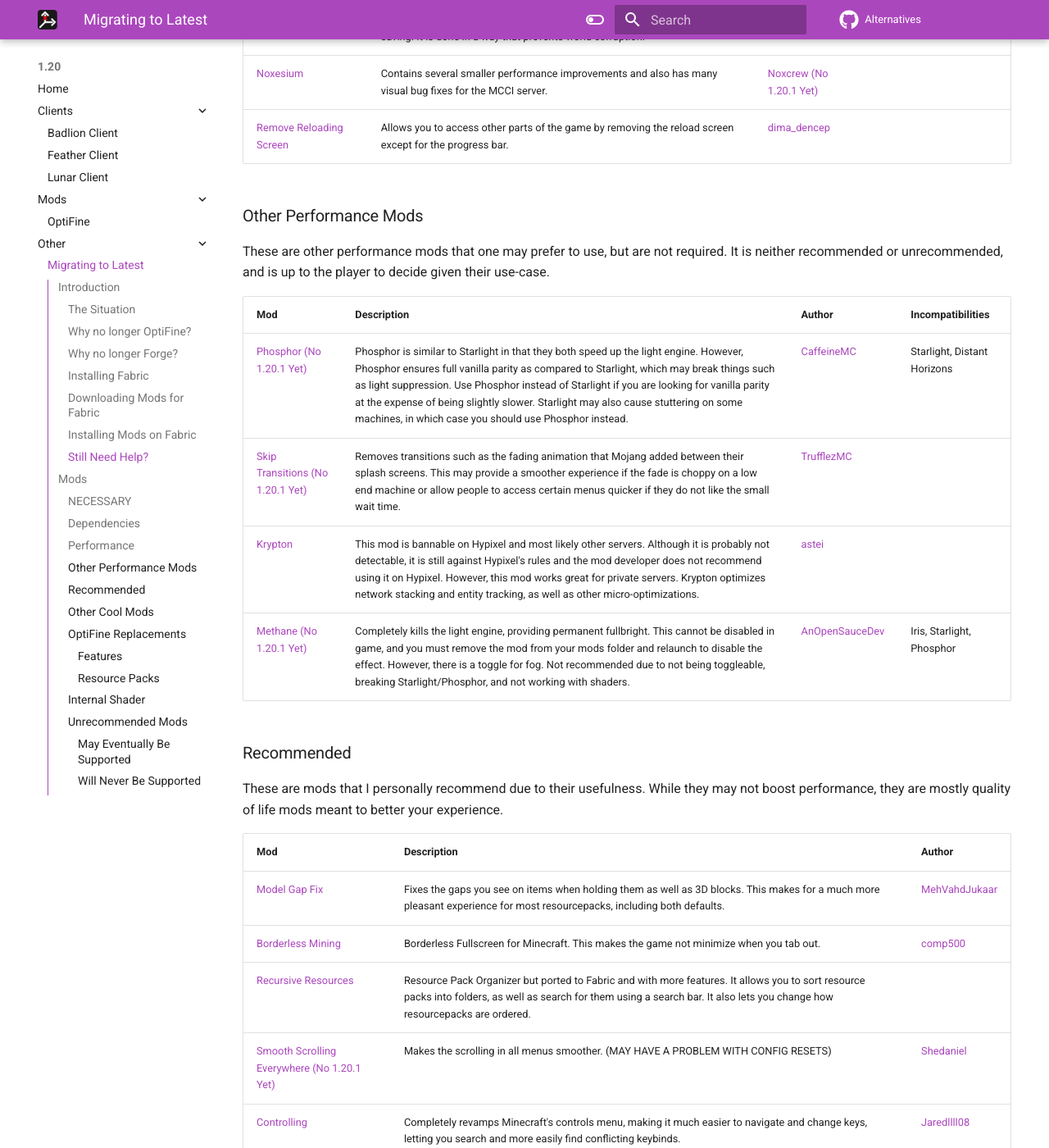
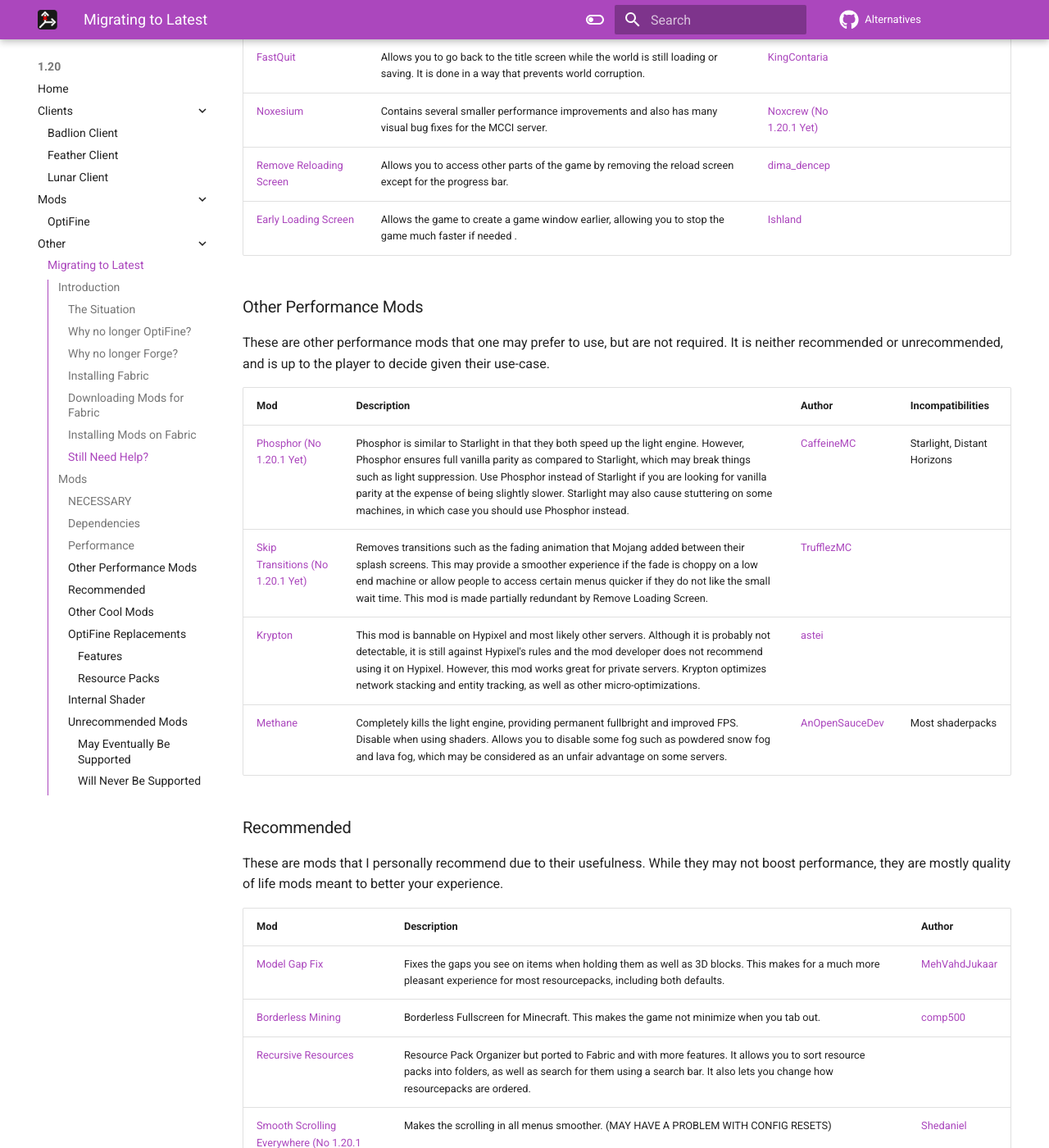
Before and after one commit to MicrocontrollersDev/Alternatives, an MkDocs documentation site: the page built from docs/latest/migrating.md, in a window 1280 px wide and 1400 px high, scrolled down 3274 px. Shown: the whole window at 82% size. Built offline with MkDocs 1.6.1 and Material for MkDocs 9.7.7, drawn with Linux system fonts in a browser that asks for light colours; comment, search, counter and statistics services are not loaded; some of the changed text lies outside the part shown.

Commit message:
some updates some new mods

```diff
--- a/docs/latest/migrating.md
+++ b/docs/latest/migrating.md
@@ -119,6 +119,7 @@
 | [Exordium (No 1.20.1 Yet)](https://modrinth.com/mod/exordium) | Caps the FPS of certain HUD elements that do not need to be updated every frame. | [tr7zw](https://github.com/tr7zw) | May break some HUD elements from other mods. |
 | [DashLoader](https://modrinth.com/mod/dashloader) | Caches all of Minecraft's contents to load the game much faster and provide insanely quick reloads. | [alphaqu](https://github.com/alphaqu) |
 | [Enhanced Block Entities](https://modrinth.com/mod/ebe) | Improves block entities by making them used baked models instead, allowing for better performance, visuals (via better smoothlighting), and better resource pack customizability. | [FoundationGames](https://github.com/FoundationGames) |
+| [Fast Paintings](https://modrinth.com/mod/fast-paintings) | Improves performance of paintings by making them use block models. | [MehVahdJukaar](https://github.com/MehVahdJukaar) |
 | [FerriteCore](https://modrinth.com/mod/ferrite-core/versions) | Helps reduce the amount of memory the game takes up. This may make a big difference for larger modpacks as well. | [malte0811](https://github.com/malte0811) |
 | [Entity Culling](https://modrinth.com/mod/entityculling) | Culls entities that you cannot see, increasing FPS. While Sodium already does this, this mod is much more thorough in which entities can be culled. | [tr7zw](https://github.com/tr7zw) |
 | [More Culling](https://modrinth.com/mod/moreculling) | Culls more block faces not already culled by Sodium. Can provide a massive performance boost when many of these blocks are in view. | [fxmorin](https://github.com/fxmorin) |
@@ -134,6 +135,7 @@
 | [FastQuit](https://modrinth.com/mod/fastquit) | Allows you to go back to the title screen while the world is still loading or saving. It is done in a way that prevents world corruption. | [KingContaria](https://github.com/KingContaria) |
 | [Noxesium](https://modrinth.com/mod/noxesium) | Contains several smaller performance improvements and also has many visual bug fixes for the MCCI server. | [Noxcrew (No 1.20.1 Yet)](https://github.com/Noxcrew) |
 | [Remove Reloading Screen](https://modrinth.com/mod/rrls) | Allows you to access other parts of the game by removing the reload screen except for the progress bar. | [dima_dencep](https://github.com/dimadencep) |
+| [Early Loading Screen](https://modrinth.com/mod/early-loading-screen) | Allows the game to create a game window earlier, allowing you to stop the game much faster if needed . | [Ishland](https://github.com/ishland) |
 
 ### Other Performance Mods
 
@@ -142,9 +144,9 @@
 | Mod | Description | Author | Incompatibilities |
 | --- | --- | --- | --- |
 | [Phosphor (No 1.20.1 Yet)](https://modrinth.com/mod/phosphor) | Phosphor is similar to Starlight in that they both speed up the light engine. However, Phosphor ensures full vanilla parity as compared to Starlight, which may break things such as light suppression. Use Phosphor instead of Starlight if you are looking for vanilla parity at the expense of being slightly slower. Starlight may also cause stuttering on some machines, in which case you should use Phosphor instead. | [CaffeineMC](https://github.com/CaffeineMC) | Starlight, Distant Horizons |
-| [Skip Transitions (No 1.20.1 Yet)](https://modrinth.com/mod/skip-transitions) | Removes transitions such as the fading animation that Mojang added between their splash screens. This may provide a smoother experience if the fade is choppy on a low end machine or allow people to access certain menus quicker if they do not like the small wait time. | [TrufflezMC](https://github.com/trufflezmc) |
+| [Skip Transitions (No 1.20.1 Yet)](https://modrinth.com/mod/skip-transitions) | Removes transitions such as the fading animation that Mojang added between their splash screens. This may provide a smoother experience if the fade is choppy on a low end machine or allow people to access certain menus quicker if they do not like the small wait time. This mod is made partially redundant by Remove Loading Screen. | [TrufflezMC](https://github.com/trufflezmc) |
 | [Krypton](https://modrinth.com/mod/krypton) | This mod is bannable on Hypixel and most likely other servers. Although it is probably not detectable, it is still against Hypixel's rules and the mod developer does not recommend using it on Hypixel. However, this mod works great for private servers. Krypton optimizes network stacking and entity tracking, as well as other micro-optimizations. | [astei](https://github.com/astei) |
-| [Methane (No 1.20.1 Yet)](https://modrinth.com/mod/methane) | Completely kills the light engine, providing permanent fullbright. This cannot be disabled in game, and you must remove the mod from your mods folder and relaunch to disable the effect. However, there is a toggle for fog. Not recommended due to not being toggleable, breaking Starlight/Phosphor, and not working with shaders. | [AnOpenSauceDev](https://github.com/AnOpenSauceDev) | Iris, Starlight, Phosphor |
+| [Methane](https://modrinth.com/mod/methane) | Completely kills the light engine, providing permanent fullbright and improved FPS. Disable when using shaders. Allows you to disable some fog such as powdered snow fog and lava fog, which may be considered as an unfair advantage on some servers. | [AnOpenSauceDev](https://github.com/AnOpenSauceDev) | Most shaderpacks |
 
 ### Recommended
 
```
